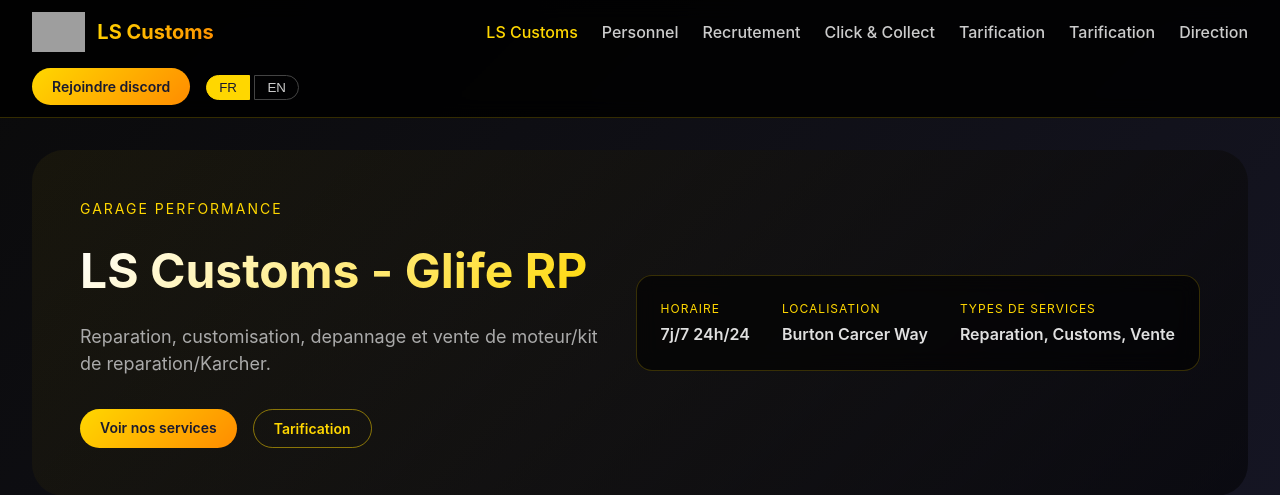
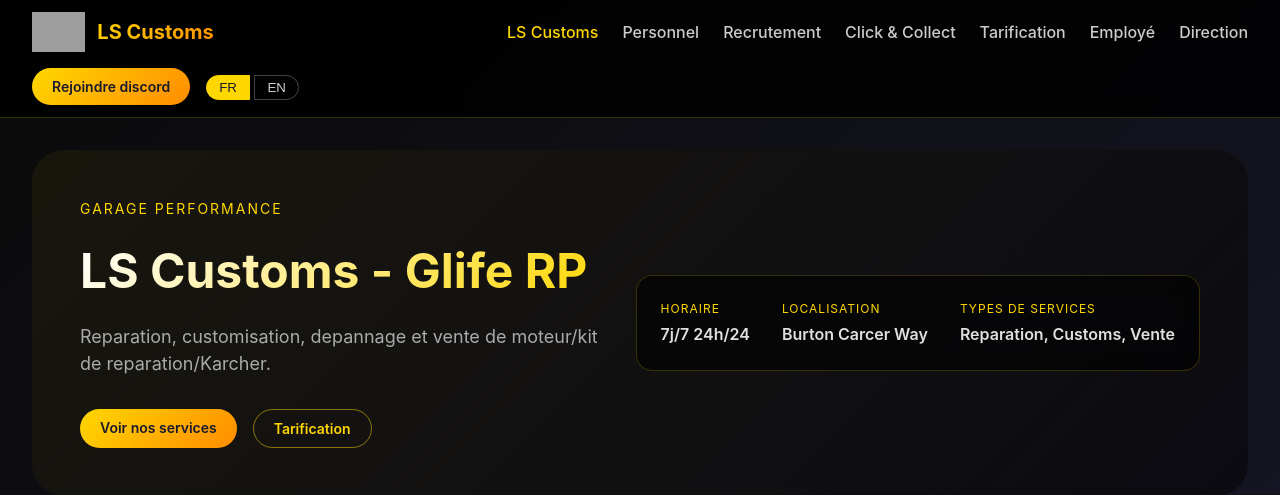
Before and after one commit to kysmoooo/lsc-site, a Flask app: page / in a window 1280 px wide. Shown: the top 495 px of the page. Run offline with Flask 3, Linux system fonts and the light colour scheme; grey boxes are pictures that could not be loaded.

Commit message:
ajout employé #2

```diff
--- a/templates/commande.html
+++ b/templates/commande.html
@@ -480,7 +480,7 @@
                     <a class="nav-link {% if request.endpoint == 'recruitment_page' %}active{% endif %}" href="{{ url_for('recruitment_page') }}" data-key="nav.recruit">Recrutement</a>
                     <a class="nav-link {% if request.endpoint == 'clickcollect_page' %}active{% endif %}" href="{{ url_for('clickcollect_page') }}">Click & Collect</a>
                     <a class="nav-link {% if request.endpoint == 'pricing_page' %}active{% endif %}" href="{{ url_for('pricing_page') }}" data-key="nav.pricing">Tarification</a>
-                    <a class="nav-link {% if request.endpoint == 'pricing_page' %}active{% endif %}" href="{{ url_for('employe_page') }}" data-key="nav.pricing">Employé</a>
+                    <a class="nav-link {% if request.endpoint == 'employe_page' %}active{% endif %}" href="{{ url_for('employe_page') }}" data-key="nav.employe">Employé</a>
                     <a class="nav-link {% if request.endpoint == 'direction_page' %}active{% endif %}" href="{{ url_for('direction_page') }}" data-key="nav.direction">Direction</a>
                 </nav>
                 <div class="nav-actions">
--- a/templates/direction.html
+++ b/templates/direction.html
@@ -801,6 +801,7 @@
                     <a class="nav-link {% if request.endpoint == 'recruitment_page' %}active{% endif %}" href="{{ url_for('recruitment_page') }}" data-key="nav.recruit">Recrutement</a>
                     <a class="nav-link {% if request.endpoint == 'clickcollect_page' %}active{% endif %}" href="{{ url_for('clickcollect_page') }}">Click & Collect</a>
                     <a class="nav-link {% if request.endpoint == 'pricing_page' %}active{% endif %}" href="{{ url_for('pricing_page') }}" data-key="nav.pricing">Tarification</a>
+                    <a class="nav-link {% if request.endpoint == 'employe_page' %}active{% endif %}" href="{{ url_for('employe_page') }}" data-key="nav.employe">Employé</a>
                     <a class="nav-link {% if request.endpoint == 'direction_page' %}active{% endif %}" href="{{ url_for('direction_page') }}" data-key="nav.direction">Direction</a>
                 </nav>
                 <div class="nav-actions">
--- a/templates/index.html
+++ b/templates/index.html
@@ -330,7 +330,7 @@
                     <a class="nav-link {% if request.endpoint == 'recruitment_page' %}active{% endif %}" href="{{ url_for('recruitment_page') }}" data-key="nav.recruit">Recrutement</a>
                     <a class="nav-link {% if request.endpoint == 'clickcollect_page' %}active{% endif %}" href="{{ url_for('clickcollect_page') }}">Click & Collect</a>
                     <a class="nav-link {% if request.endpoint == 'pricing_page' %}active{% endif %}" href="{{ url_for('pricing_page') }}" data-key="nav.pricing">Tarification</a>
-                    <a class="nav-link {% if request.endpoint == 'pricing_page' %}active{% endif %}" href="{{ url_for('employe_page') }}" data-key="nav.pricing">Employé</a>
+                    <a class="nav-link {% if request.endpoint == 'employe_page' %}active{% endif %}" href="{{ url_for('employe_page') }}" data-key="nav.employe">Employé</a>
                     <a class="nav-link {% if request.endpoint == 'direction_page' %}active{% endif %}" href="{{ url_for('direction_page') }}" data-key="nav.direction">Direction</a>
                 </nav>
                 <div class="nav-actions">
--- a/templates/personnel.html
+++ b/templates/personnel.html
@@ -417,7 +417,7 @@
                     <a class="nav-link {% if request.endpoint == 'recruitment_page' %}active{% endif %}" href="{{ url_for('recruitment_page') }}" data-key="nav.recruit">Recrutement</a>
                     <a class="nav-link {% if request.endpoint == 'clickcollect_page' %}active{% endif %}" href="{{ url_for('clickcollect_page') }}">Click & Collect</a>
                     <a class="nav-link {% if request.endpoint == 'pricing_page' %}active{% endif %}" href="{{ url_for('pricing_page') }}" data-key="nav.pricing">Tarification</a>
-                    <a class="nav-link {% if request.endpoint == 'pricing_page' %}active{% endif %}" href="{{ url_for('employe_page') }}" data-key="nav.pricing">Employé</a>
+                    <a class="nav-link {% if request.endpoint == 'employe_page' %}active{% endif %}" href="{{ url_for('employe_page') }}" data-key="nav.employe">Employé</a>
                     <a class="nav-link {% if request.endpoint == 'direction_page' %}active{% endif %}" href="{{ url_for('direction_page') }}" data-key="nav.direction">Direction</a>                </nav>
                 <div class="nav-actions">
                     <a class="primary" href="https://discord.gg/FFRyy9YXW8" target="_blank">Rejoindre discord</a>
--- a/templates/pricing.html
+++ b/templates/pricing.html
@@ -321,7 +321,7 @@
                     <a class="nav-link {% if request.endpoint == 'recruitment_page' %}active{% endif %}" href="{{ url_for('recruitment_page') }}" data-key="nav.recruit">Recrutement</a>
                     <a class="nav-link {% if request.endpoint == 'clickcollect_page' %}active{% endif %}" href="{{ url_for('clickcollect_page') }}">Click & Collect</a>
                     <a class="nav-link {% if request.endpoint == 'pricing_page' %}active{% endif %}" href="{{ url_for('pricing_page') }}" data-key="nav.pricing">Tarification</a>
-                    <a class="nav-link {% if request.endpoint == 'pricing_page' %}active{% endif %}" href="{{ url_for('employe_page') }}" data-key="nav.pricing">Employé</a>
+                    <a class="nav-link {% if request.endpoint == 'employe_page' %}active{% endif %}" href="{{ url_for('employe_page') }}" data-key="nav.employe">Employé</a>
                     <a class="nav-link {% if request.endpoint == 'direction_page' %}active{% endif %}" href="{{ url_for('direction_page') }}" data-key="nav.direction">Direction</a>                </nav>
                 <div class="nav-actions">
                     <a class="primary" href="https://discord.gg/FFRyy9YXW8" target="_blank">Rejoindre discord</a>
--- a/templates/recrutement.html
+++ b/templates/recrutement.html
@@ -347,7 +347,7 @@
                     <a class="nav-link {% if request.endpoint == 'recruitment_page' %}active{% endif %}" href="{{ url_for('recruitment_page') }}" data-key="nav.recruit">Recrutement</a>
                     <a class="nav-link {% if request.endpoint == 'clickcollect_page' %}active{% endif %}" href="{{ url_for('clickcollect_page') }}">Click & Collect</a>
                     <a class="nav-link {% if request.endpoint == 'pricing_page' %}active{% endif %}" href="{{ url_for('pricing_page') }}" data-key="nav.pricing">Tarification</a>
-                    <a class="nav-link {% if request.endpoint == 'pricing_page' %}active{% endif %}" href="{{ url_for('employe_page') }}" data-key="nav.pricing">Employé</a>
+                    <a class="nav-link {% if request.endpoint == 'employe_page' %}active{% endif %}" href="{{ url_for('employe_page') }}" data-key="nav.employe">Employé</a>
                     <a class="nav-link {% if request.endpoint == 'direction_page' %}active{% endif %}" href="{{ url_for('direction_page') }}" data-key="nav.direction">Direction</a>
                 </nav>
                 <div class="nav-actions">
```
